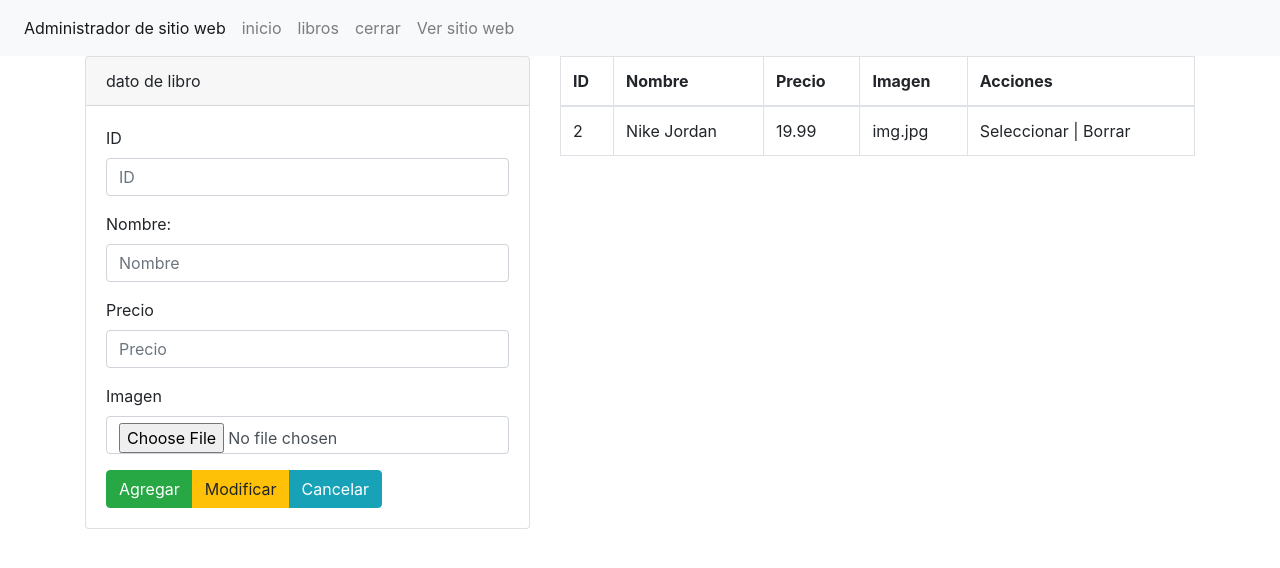
After one commit to joseyzambranov/tiendajosephp, a PHP site: page /administrador/section/producto.php in a window 1280 px wide. The commit adds this page. Shown: the top 568 px of the page. Run offline with PHP 8.4, Linux system fonts and the light colour scheme.

Commit message:
insertar datos

```diff
--- /dev/null
+++ b/administrador/section/cerrar.php
@@ -0,0 +1 @@
+cerrar
--- /dev/null
+++ b/administrador/section/producto.php
@@ -0,0 +1,103 @@
+<?php include("../template/header.php") ?>
+
+<?php
+
+$txtID= (isset($_POST['textID']))?$_POST['textID']:"";
+$txtNombre= (isset($_POST['textNombre']))?$_POST['textNombre']:"";
+$txtPrecio= (isset($_POST['textPrecio']))?$_POST['textPrecio']:"";
+$txtImg= (isset($_FILES['textImg']['name']))?$_FILES['textImg']['name']:"";
+$accion=(isset($_POST['accion']))?$_POST['accion']:"";
+
+include("../setting/db.php");
+
+switch($accion){
+
+
+    case "agregar":
+        //INSERT INTO `producto` (`id`, `nombre`, `precio`, `img`) VALUES (NULL, 'Nike Jordan', '149.99', 'img.jpg');
+        $sentenciaSQL = $conexion->prepare("INSERT INTO `producto` (nombre,precio,img)
+                                            VALUES (:nombre,:precio,:img);");
+        $sentenciaSQL->bindParam(':nombre',$txtNombre);
+        $sentenciaSQL->bindParam(':precio',$txtPrecio);
+        $sentenciaSQL->bindParam(':img',$txtImg);
+        $sentenciaSQL->execute();
+        break;
+
+    case "modificar":
+         echo "preciono boton de modificar";
+         break;
+
+    case "cancelar":
+         echo "preciono boton de cancelar";
+         break;
+}
+
+
+?>
+
+
+<div class="container">
+  <div class="row">
+    <div class="col-5">
+    <div class="card">
+        <div class="card-header">
+            dato de libro
+        </div>
+        <div class="card-body">
+            <form method="POST" enctype="multipart/form-data" >
+                <div class = "form-group">
+                <label for="textID">ID</label>
+                <input type="text" class="form-control" id="textID" name="textID" placeholder="ID">
+                </div>
+                <div class = "form-group">
+                <label for="textID">Nombre:</label>
+                <input type="text" class="form-control" id="textNombre" name="textNombre" placeholder="Nombre">
+                </div>
+                <div class = "form-group">
+                <label for="textID">Precio</label>
+                <input type="text" class="form-control" id="textPrecio" name="textPrecio" placeholder="Precio">
+                </div>
+                <div class = "form-group">
+                <label for="textID">Imagen</label>
+                <input type="file" class="form-control" id="textImg" name="textImg" placeholder="Imagen">
+                </div>
+
+                <div class="btn-group" role="group" aria-label="">
+                    <button type="submit" name="accion" value="agregar" class="btn btn-success">Agregar</button>
+                    <button type="submit" name="accion" value="modificar" class="btn btn-warning">Modificar</button>
+                    <button type="submit" name="accion" value="cancelar" class="btn btn-info">Cancelar</button>
+                </div>
+            </form>
+
+        </div>
+
+    </div>
+    </div>
+    <div class="col-7">
+    <table class="table table-bordered">
+        <thead>
+            <tr>
+                <th>ID</th>
+                <th>Nombre</th>
+                <th>Precio</th>
+                <th>Imagen</th>
+                <th>Acciones</th>
+            </tr>
+        </thead>
+        <tbody>
+            <tr>
+
+                <td>2</td>
+                <td>Nike Jordan</td>
+                <td>19.99</td>
+                <td>img.jpg</td>
+                <td>Seleccionar |  Borrar</td>
+            </tr>
+
+        </tbody>
+    </table>
+    </div>
+
+
+
+<?php include("../template/footer.php") ?>
--- a/administrador/setting/db.php
+++ b/administrador/setting/db.php
@@ -0,0 +1,14 @@
+<?php
+
+$host = "localhost";
+$bd="tiendajosez";
+$usuario="root";
+$contraseña="";
+
+try {
+    $conexion=new PDO("mysql:host=$host;dbname=$bd",$usuario,$contraseña);
+} catch (Exception $ex) {
+    echo $ex->getMessage();
+}
+
+?>
--- a/administrador/template/footer.php
+++ b/administrador/template/footer.php
@@ -1,2 +1,3 @@
-</body>
+
+    </body>
 </html>
--- a/administrador/template/header.php
+++ b/administrador/template/header.php
@@ -6,19 +6,19 @@
     <meta charset="utf-8">
     <meta name="viewport" content="width=device-width, initial-scale=1, shrink-to-fit=no">
 
-    <!-- Bootstrap CSS -->
-    <link rel="stylesheet" href="https://stackpath.bootstrapcdn.com/bootstrap/4.3.1/css/bootstrap.min.css" integrity="sha384-ggOyR0iXCbMQv3Xipma34MD+dH/1fQ784/j6cY/iJTQUOhcWr7x9JvoRxT2MZw1T" crossorigin="anonymous">
-  </head>
+
+  <!-- Bootstrap CSS -->
+    <link rel="stylesheet" href="https://stackpath.bootstrapcdn.com/bootstrap/4.3.1/css/bootstrap.min.css" integrity="sha384-ggOyR0iXCbMQv3Xipma34MD+dH/1fQ784/j6cY/iJTQUOhcWr7x9JvoRxT2MZw1T" crossorigin="anonymous"></head>
   <body>
 
-  <?php $url="https://".$_SERVER['HTTP_HOST']."/tiendajosez/index.php"?>
+  <?php $url="http://".$_SERVER['HTTP_HOST']."/tiendajosez"?>
 
   <nav class="navbar navbar-expand navbar-light bg-light">
       <div class="nav navbar-nav">
           <a class="nav-item nav-link active" href="#">Administrador de sitio web <span class="sr-only">(current)</span></a>
-          <a class="nav-item nav-link" href="<?php echo $url;?>/administrado">inicio</a>
-          <a class="nav-item nav-link" href="#">libros</a>
-          <a class="nav-item nav-link" href="#">cerrar</a>
+          <a class="nav-item nav-link" href="<?php echo $url;?>/administrador/inicio.php">inicio</a>
+          <a class="nav-item nav-link" href="<?php echo $url;?>/administrador/section/producto.php">libros</a>
+          <a class="nav-item nav-link" href="<?php echo $url;?>/administrador/section/cerrar.php">cerrar</a>
           <a class="nav-item nav-link" href="<?php echo $url;?>">Ver sitio web</a>
       </div>
   </nav>
```
